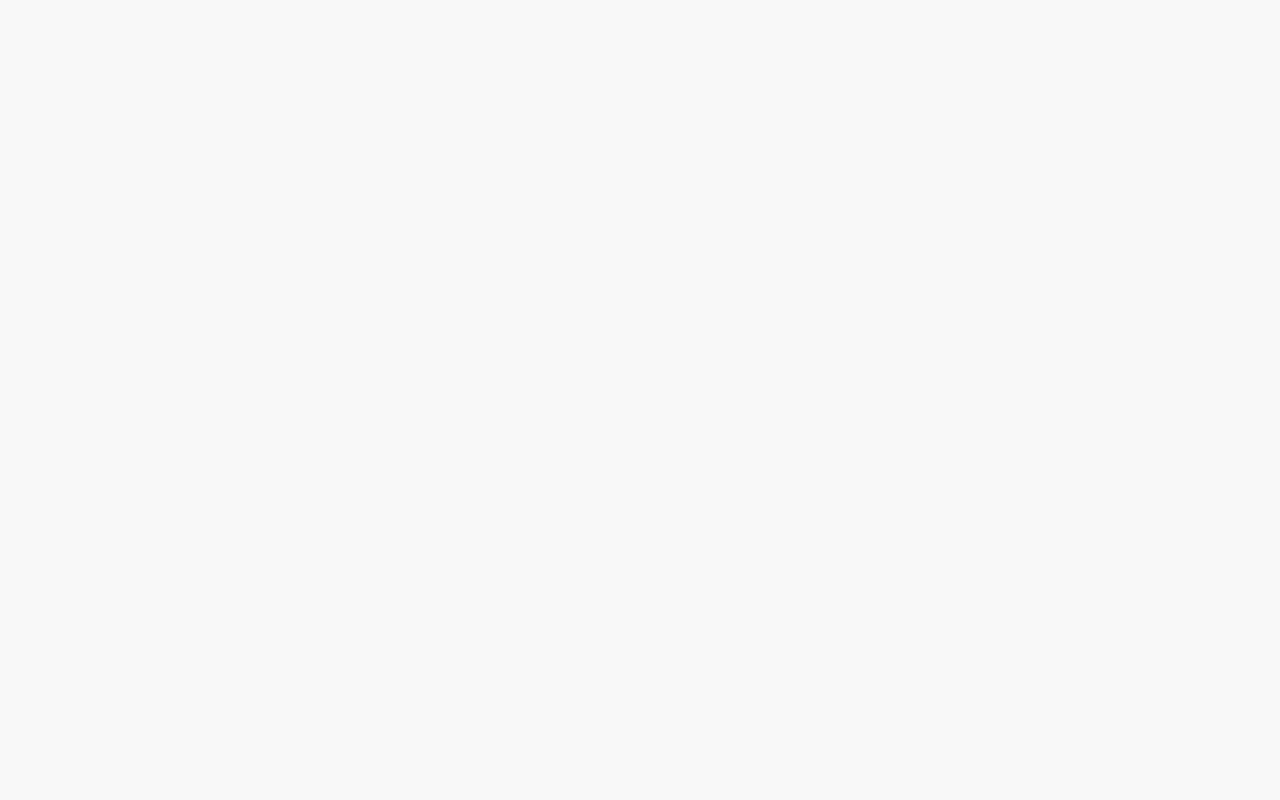
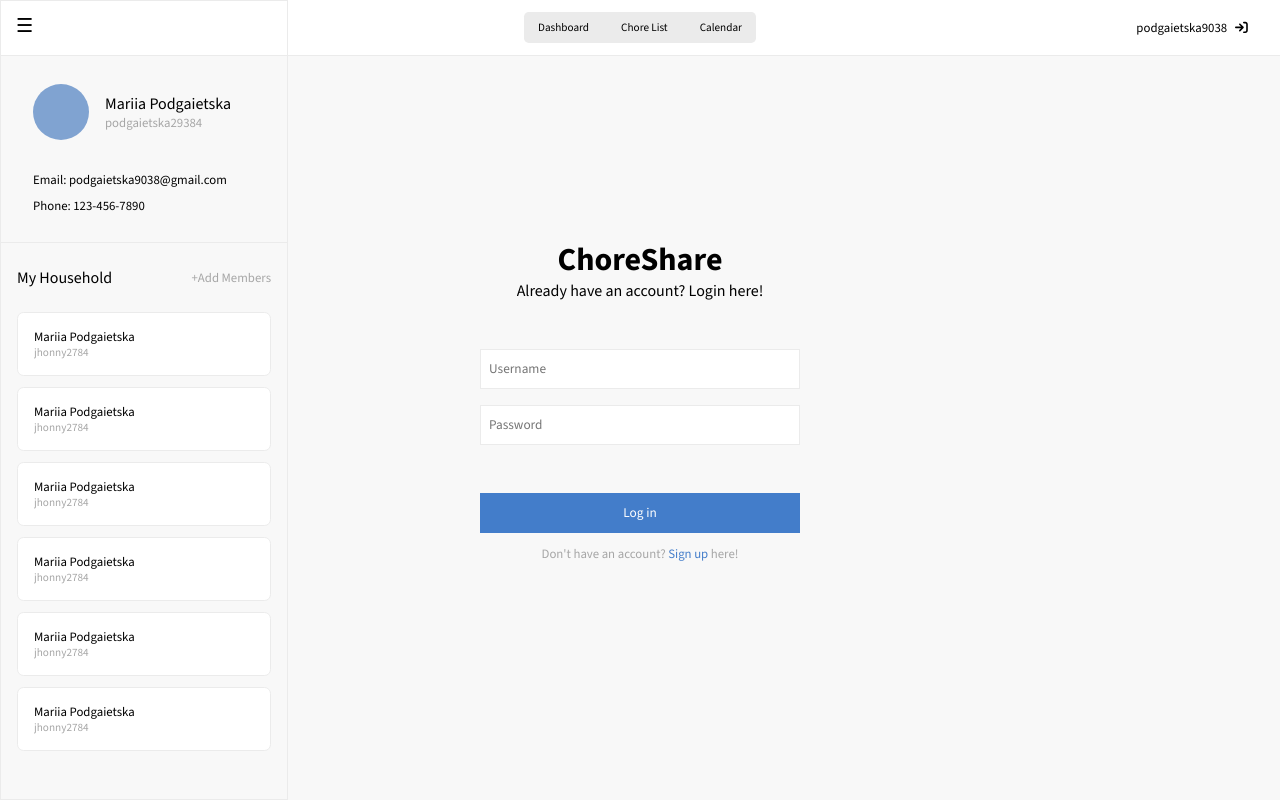
Before and after one commit to Axeloooo/ChoreShare, a React (Create React App) app in the folder client/: page /login in a window 1280 px wide. Before the commit this address had no page. Built offline with nearby package versions, Linux system fonts and the light colour scheme.

Commit message:
login and register windows added

```diff
--- a/client/src/App.jsx
+++ b/client/src/App.jsx
@@ -6,18 +6,23 @@ import { useState } from "react";
 import Dashboard from './pages/Dashboard';
 import Calendar from './pages/Calendar';
 import ChoreList from './pages/ChoreList';
+import LoginWindow from './pages/LoginWindow';
+import SignupWindow from './pages/SignupWindow';
 
 function App() {
   const [sidebarOpen, setSidebarOpen] = useState(true);
+  const [user, setUser] = useState('');
 
   return (
     <div className="app-container">
       <BrowserRouter>
         <Routes>
-          <Route path="/" element={<Layout sidebarOpen={sidebarOpen} setSidebarOpen={setSidebarOpen}/>}>
+          <Route path="/" element={<Layout sidebarOpen={sidebarOpen} setSidebarOpen={setSidebarOpen} user={user} setUser={setUser}/>}>
             <Route index element={<Dashboard sidebarOpen={sidebarOpen}/>} />
             <Route path="calendar" element={<Calendar sidebarOpen={sidebarOpen}/>} />
             <Route path="chore-list" element={<ChoreList sidebarOpen={sidebarOpen}/>} />
+            <Route path="login" element={<LoginWindow />} />
+            <Route path="register" element={<SignupWindow />} />
           </Route>
         </Routes>
       </BrowserRouter>
--- a/client/src/components/Header.jsx
+++ b/client/src/components/Header.jsx
@@ -1,9 +1,18 @@
 import '../styles/Header.css';
-import {Link, useLocation} from "react-router-dom";
+import {Link, useLocation, useNavigate} from "react-router-dom";
+import { FaArrowRightToBracket } from "react-icons/fa6";
 
-function Header() {
+function Header({setUser}) {
   const location = useLocation();
-  console.log(location.pathname);
+  const navigate = useNavigate();
+
+  const handleLogout = () => {
+    const confirmation = window.confirm("Are you sure you want to log out?");
+    if (confirmation){
+      setUser(null);
+      navigate("/login")
+    }
+  };
 
   return (
     <div className="header">
@@ -18,6 +27,10 @@ function Header() {
           <Link to="/calendar">Calendar</Link>
         </li>
       </ul>
+      <div className="user-auth">
+        <p className="auth-username">podgaietska9038</p>
+        <FaArrowRightToBracket className="exit-icon" onClick={handleLogout}/>
+      </div>
     </div>
   );
 }
--- a/client/src/components/Layout.jsx
+++ b/client/src/components/Layout.jsx
@@ -2,13 +2,13 @@ import Header from './Header';
 import Sidebar from './Sidebar';
 import { Outlet } from "react-router-dom";
 
-function Layout({ sidebarOpen, setSidebarOpen }) {
+function Layout({ sidebarOpen, setSidebarOpen, user, setUser }) {
 
   return (
     <div className="app-layout">
-      <Header />
+      {user !== null ? <Header setUser={setUser}/> : null}
       <Outlet />
-      <Sidebar sidebarOpen={sidebarOpen} setSidebarOpen={setSidebarOpen}/>
+      {user !== null ? <Sidebar sidebarOpen={sidebarOpen} setSidebarOpen={setSidebarOpen}/> : null}
     </div>
   );
 }
--- /dev/null
+++ b/client/src/pages/LoginWindow.jsx
@@ -0,0 +1,23 @@
+import '../styles/LoginWindow.css'
+import { useState } from 'react';
+import { Link } from 'react-router-dom';
+
+function LoginWindow(){
+    const [username, setUsername] = useState('');
+    const [password, setPassword] = useState('');
+
+    return(
+        <div className="auth-window">
+            <h1 className="app-title">ChoreShare</h1>
+            <p>Already have an account? Login here!</p>
+            <form>
+                <input type="text" placeholder="Username" value={username} onChange={(e) => setUsername(e.target.value)} required/>
+                <input type="password" placeholder="Password" value={password} onChange={(e) => setPassword(e)} required/>
+                <button>Log in</button>
+            </form>
+            <span>Don't have an account? <Link to="/register">Sign up</Link> here!</span>
+        </div>
+    )
+}
+
+export default LoginWindow;
--- /dev/null
+++ b/client/src/pages/SignupWindow.jsx
@@ -0,0 +1,38 @@
+
+import '../styles/LoginWindow.css'
+import { useState } from 'react';
+import { Link } from 'react-router-dom';
+
+function SignupWindow() {
+    const [username, setUsername] = useState('');
+    const [firstName, setFirstName] = useState('');
+    const [lastName, setLastName] = useState('');
+    const [email, setEmail] = useState('');
+    const [phone, setPhone] = useState('');
+    const [password, setPassword] = useState('');
+
+    return (
+        <div className="auth-window register">
+            <h1 className="app-title">ChoreShare</h1>
+            <p>Don't have an account yet? Sign Up here!</p>
+            <form>
+                <div className="row">
+                    <input type="text" placeholder="First Name" value={firstName} onChange={(e) => setFirstName(e.target.value)} required/>
+                    <input type="text" placeholder="Last Name" value={lastName} onChange={(e) => setLastName(e.target.value)} required/>
+                </div>
+                <div className="row">
+                    <input type="text" placeholder="Email" value={email} onChange={(e) => setEmail(e.target.value)} required/>
+                    <input type="text" placeholder="Phone Number" value={phone} onChange={(e) => setPhone(e.target.value)} required/>
+                </div>
+                <div className="row">
+                    <input type="text" placeholder="Username" value={username} onChange={(e) => setUsername(e.target.value)} required/>
+                    <input type="text" placeholder="Password" value={password} onChange={(e) => setPassword(e.target.value)} required/>
+                </div>
+                <button>Log in</button>
+            </form>
+            <span>Have an account already? <Link to="/login">Login</Link> here!</span>
+        </div>
+    );
+}
+
+export default SignupWindow;
--- a/client/src/styles/App.css
+++ b/client/src/styles/App.css
@@ -8,6 +8,7 @@
   --blackgrey: #545454;
   --red: #EB9494;
   --blue: #80A3D1;
+  --darkblue: #437dca;
   --turq: #BCCCCD;
   --orange: #F8B77C;
   --green: #27941E;
--- a/client/src/styles/Header.css
+++ b/client/src/styles/Header.css
@@ -43,3 +43,16 @@
     background: white;
     border-radius: 0.3rem;
 }
+
+.user-auth{
+    position: absolute;
+    right: 2rem;
+    font-size: 0.8rem;
+    display: flex;
+    gap: 0.5rem;
+    align-items: center;
+}
+
+.exit-icon{
+    cursor: pointer;
+}
--- /dev/null
+++ b/client/src/styles/LoginWindow.css
@@ -0,0 +1,65 @@
+
+
+.auth-window{
+    width: 100%;
+    height: 100%;
+    display: flex;
+    flex-direction: column;
+    justify-content: center;
+    align-items: center;
+}
+
+
+.auth-window form{
+    display: flex;
+    flex-direction: column;
+    align-items: center;
+    width: 20rem;
+    gap: 1rem;
+    margin-top: 3rem;
+}
+
+.register form{
+    width: 35rem;
+}
+
+.auth-window form input{
+    width: 100%;
+    height: 2.5rem;
+    padding: 0.5rem;
+    border: 1px solid var(--lightgrey);
+}
+
+.auth-window form input:focus{
+    outline: none;
+    border: 1px solid var(--darkblue);
+}
+
+.auth-window form button{
+    width: 100%;
+    height: 2.5rem;
+    background: var(--darkblue);
+    color: white;
+    border: none;
+    cursor: pointer;
+    margin-top: 2rem;
+    max-width: 20rem;
+}
+
+.auth-window span{
+    font-size: 0.8rem;
+    color: var(--darkgrey);
+    cursor: pointer;
+    margin-top: 0.8rem;
+}
+
+.auth-window a{
+    color: var(--darkblue);
+    cursor: pointer;
+}
+
+.row{
+    display: flex;
+    width: 100%;
+    gap: 1rem;
+}
```
